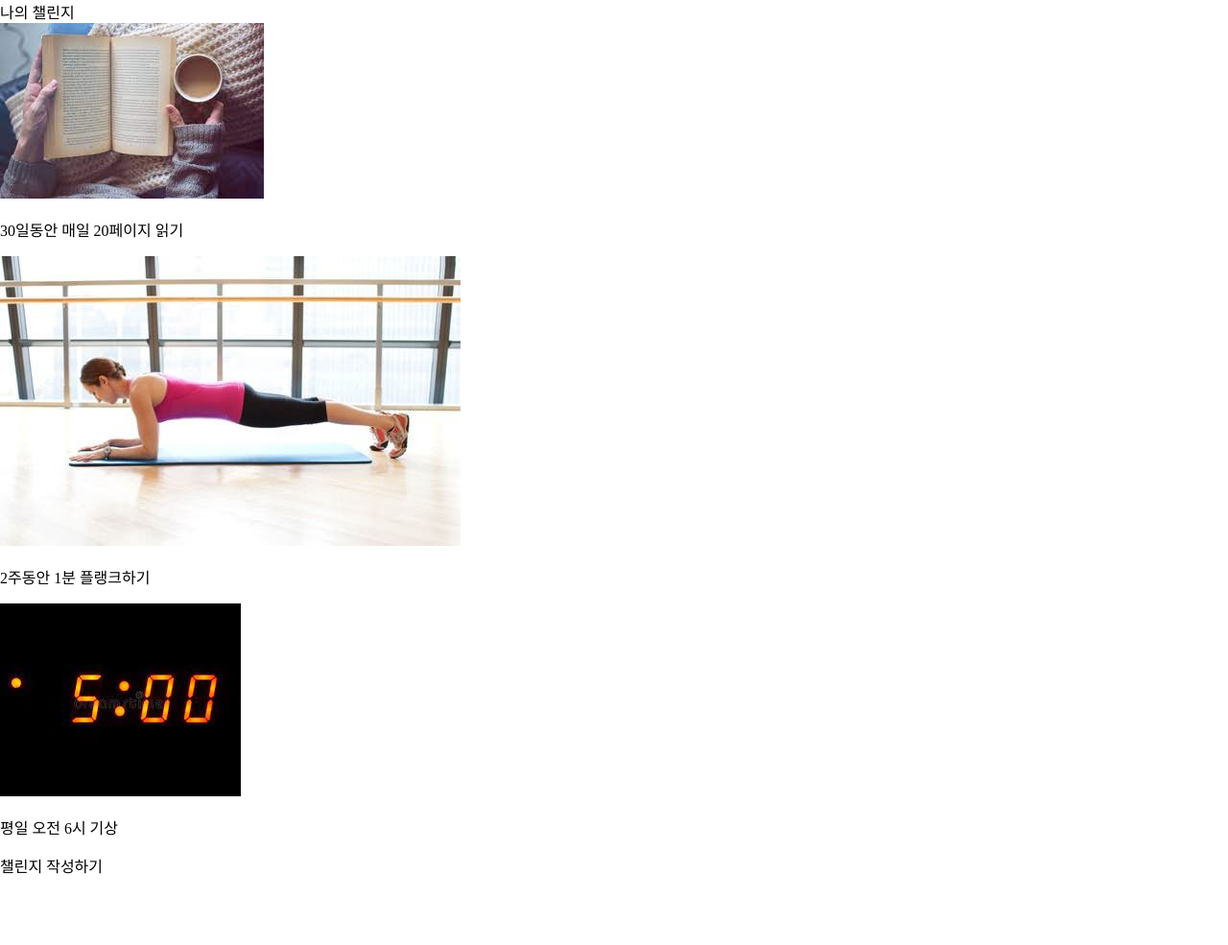
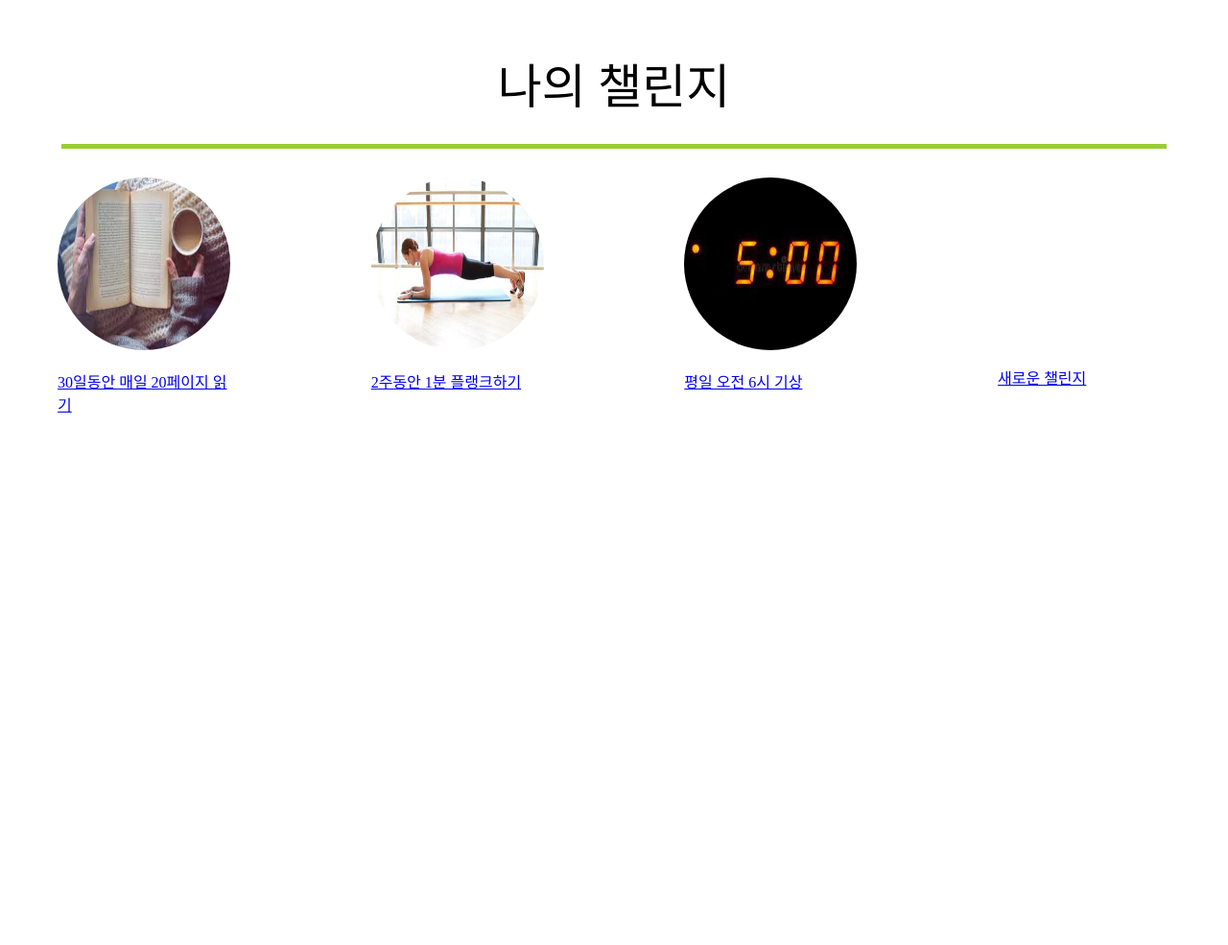
Before and after one commit to Like-lion-inha-Hackathon/nada_djagno, a Django app: page /challenge/ in a window 1280 px wide. Shown: the whole page at 96% size. Before the commit the page ends 911 px from the top, so only its background shows below. Run offline with Django 3.2, Linux system fonts and the light colour scheme; some web fonts are replaced.

Commit message:
04_1615_gyuwon
challenge, challenge-css file 진행중

```diff
--- a/static/css/challenge/challenge.css
+++ b/static/css/challenge/challenge.css
@@ -1,12 +1,73 @@
-.round{
+.head_title {
+    padding-top:50px;
+    height:100px;
+    display:flex;
+    justify-content: center;
+    font-family: 'EliceDigitalBaeum_Bold';
+    font-size: 50px;
+}
+
+@font-face {
+    font-family: 'EliceDigitalBaeum_Bold';
+    src: url('https://cdn.jsdelivr.net/gh/projectnoonnu/noonfonts_2105_2@1.0/EliceDigitalBaeum_Bold.woff') format('woff');
+    font-weight: normal;
+    font-style: normal;
+}
+
+.line_parent{
+    display:flex;
+    justify-content:center;
+}
+
+.line{
+    width:90%;
+    height:5px;
+    background-color:yellowgreen;
+    margin-bottom:30px;
+}
+
+.round-all{
+    font-family: 'EliceDigitalBaeum_Bold';
+    height:100vh;
+    display:flex;
     flex-wrap:wrap;
     flex-direction: row;
-    justify-content: flex-start;
+    justify-content: space-between;
+    margin: 0 60px;
+}
+
+
+.round {
+    display:flex;
+    flex-direction:column;
+    width: 180px;
+    height: 180px;
+
+}
+
+.round > a {
+    width: 100%;
+    height: 100%;
+}
+
+img {
+    height:100%;
+    width:100%;
+    border-radius: 100%;
+}
+
+.nothing {
+    height:100%;
+    width:100%;
+    border-radius: 100%;
+}
+
+.nothin_round{
     margin-left:50px;
     width: 180px;
     height: 180px;
-    border-radius: 70%;
+    border-radius: 100%;
     overflow: hidden;
-    background-color: #000;
     border:20px;
+    background-color:gray;
 }
--- a/templates/challenge/challenge.html
+++ b/templates/challenge/challenge.html
@@ -2,20 +2,21 @@
 {% load static %}
 {% block nav %}{% endblock nav %}
 {% block left-bar %}{% endblock left-bar %}
+{% block page_title %}나의 챌린지{% endblock page_title %}
+{% block content%}
+
 <head>
     {% block css %}
-        <link rel="stylesheet" href="{% static 'css/challenge.css' %}">
-        <span>나의 챌린지</span>
+        <link rel="stylesheet" href="{% static 'css/challenge/challenge.css' %}">
     {% endblock css %}
+        <div class="head_title">나의 챌린지</div>
+        <div class="line_parent"><div class="line"></div></div>
 </head>
-{% block page_title %}Challenge{% endblock page_title %}
-{% block content%}
-<img src="{% static 'image/reading.jpeg' %}" alt="img"/>
-<p>30일동안 매일 20페이지 읽기</p>
-<img src="{% static 'image/flank.jpeg' %}" alt="img"/>
-<p>2주동안 1분 플랭크하기</p>
-<img src="{% static 'image/alarmclock.jpeg' %}" alt="img"/>
-<p>평일 오전 6시 기상</p>
-<div class="round"></div>
-<p>챌린지 작성하기</p>
+<div class="round-all">
+    <div class="round"><a href="#"><img src="{% static 'image/challenge_reading.jpeg' %}" alt="img"/><p>30일동안 매일 20페이지 읽기</p></a></div>
+    <div class="round"><a href="#"><img src="{% static 'image/challenge_flank.jpeg' %}" alt="img"/><p>2주동안 1분 플랭크하기</p></a></div>
+    <div class="round"><a href="#"><img src="{% static 'image/challenge_alarmclock.jpeg' %}" alt="img"/><p>평일 오전 6시 기상</p></a></div>
+    <div class="round"><a href="#"><div class = "nothing"></div><p>새로운 챌린지</p></a></div>
+
+</div>
 {% endblock content%}
```
Also changed, not shown: static/image/challenge_alarmclock.jpeg (renamed from static/image/alarmclock.jpeg), static/image/challenge_flank.jpeg (renamed from static/image/flank.jpeg), static/image/challenge_reading.jpeg (renamed from static/image/reading.jpeg), 1 other file.
